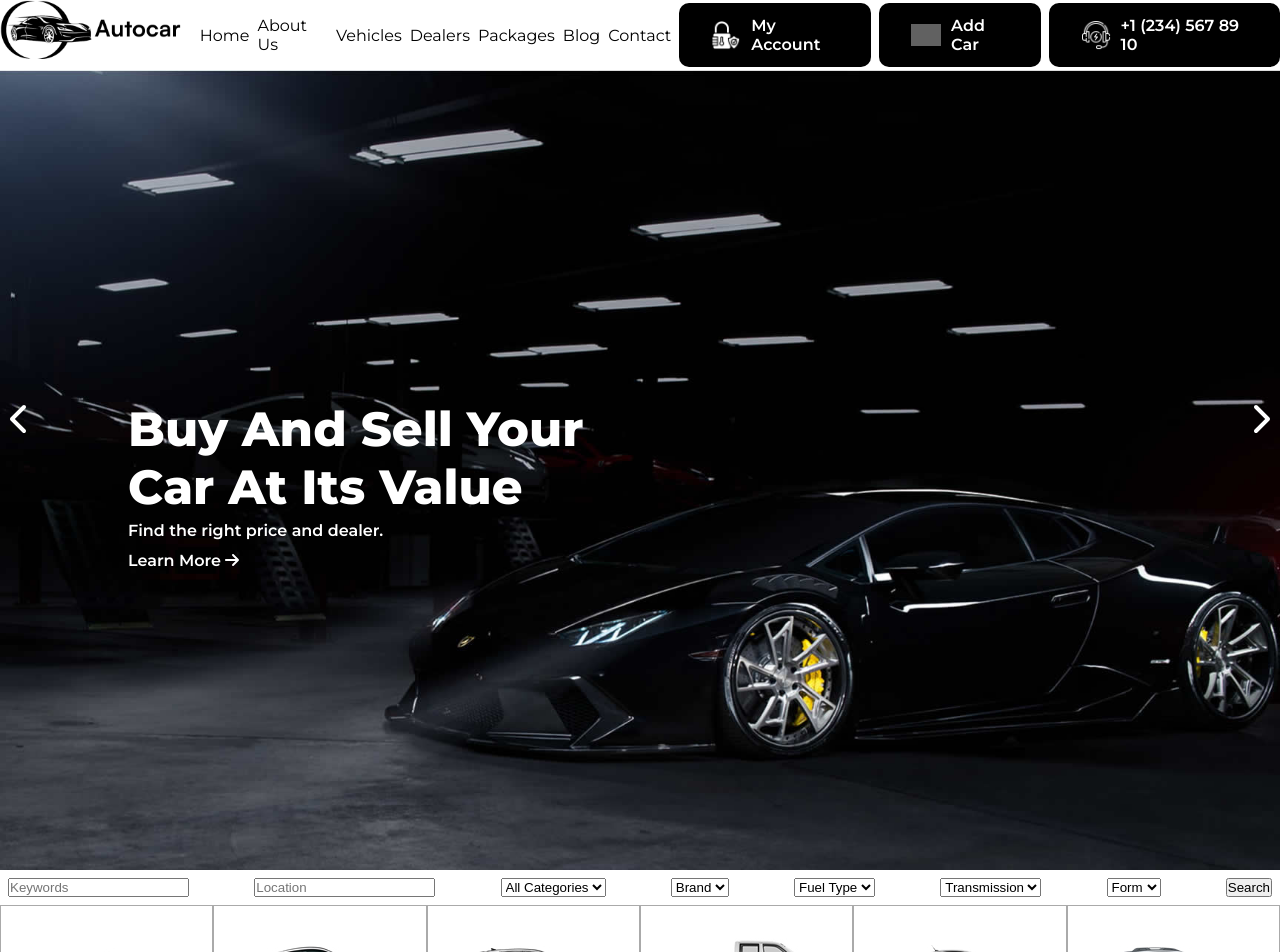
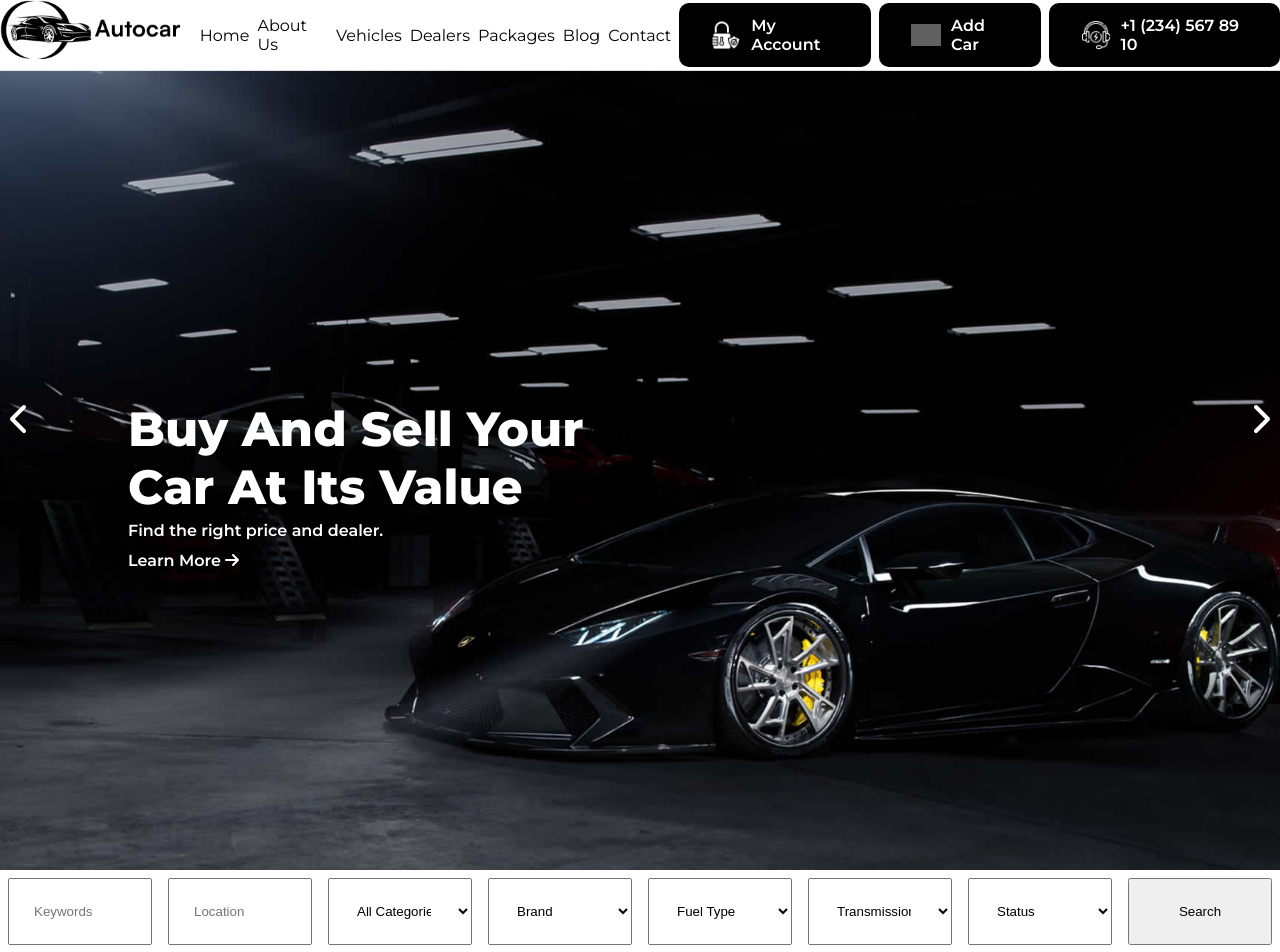
Before and after one commit to Giovanni-Palmitessa/proj-html-vuejs, a Vue app: page / in a window 1280 px wide. Shown: the top 952 px of the page. Built offline with nearby package versions, Linux system fonts and the light colour scheme; grey boxes are pictures that could not be loaded.

Commit message:
add style to input

```diff
--- a/src/components/AppMain.vue
+++ b/src/components/AppMain.vue
@@ -228,9 +228,9 @@ export default {
     <section>
       <div class="container">
         <div class="filterChoose">
-          <input type="text" placeholder="Keywords" />
+          <input type="text" placeholder="Keywords" class="text" />
 
-          <input type="text" placeholder="Location" />
+          <input type="text" placeholder="Location" class="text" />
 
           <select>
             <option value="">All Categories</option>
@@ -249,7 +249,7 @@ export default {
           </select>
 
           <select>
-            <option value="">Form</option>
+            <option value="">Status</option>
           </select>
 
           <button>Search</button>
@@ -455,8 +455,21 @@ export default {
 
 .filterChoose {
   display: flex;
-  justify-content: space-between;
+  // justify-content: space-between;
   padding: 0.5rem;
+  gap: 1rem;
+  input {
+    width: calc((100% - 7rem) / 8);
+    padding: 1.5rem;
+  }
+  select {
+    width: calc((100% - 7rem) / 8);
+    padding: 1.5rem;
+  }
+  button {
+    width: calc((100% - 7rem) / 8);
+    padding: 1.5rem;
+  }
 }
 
 .smallCardList {
```
